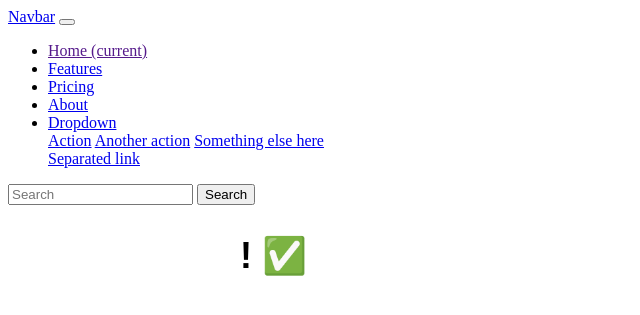
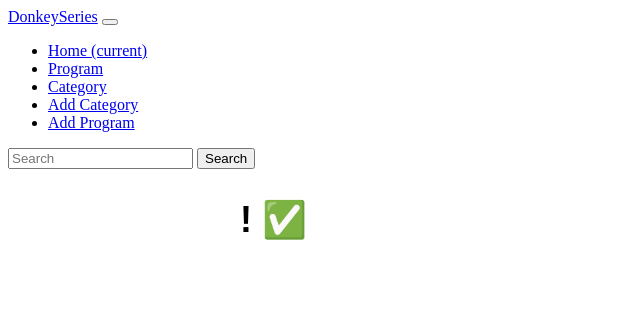
Before and after one commit to Peschard-Francois/DonkeySeries, a Symfony app: template templates/default/index.html.twig in a window 1280 px wide. Shown: the top 315 px of the page, without its empty margins (0-640 px from the left). Run offline with Twig, Linux system fonts and the light colour scheme; the template is opened without the code that fills it, so the values that code supplies are empty; some libraries are stand-ins or nearby versions.

Commit message:
Challenge10

```diff
--- a/templates/_navbar.html.twig
+++ b/templates/_navbar.html.twig
@@ -1,35 +1,29 @@
 <nav class="navbar navbar-expand-lg navbar-dark bg-primary">
     <div class="container-fluid">
-        <a class="navbar-brand" href="#">Navbar</a>
+        <a class="navbar-brand" href="/">DonkeySeries</a>
         <button class="navbar-toggler" type="button" data-bs-toggle="collapse" data-bs-target="#navbarColor01" aria-controls="navbarColor01" aria-expanded="false" aria-label="Toggle navigation">
             <span class="navbar-toggler-icon"></span>
         </button>
         <div class="collapse navbar-collapse" id="navbarColor01">
             <ul class="navbar-nav me-auto">
                 <li class="nav-item">
-                    <a class="nav-link active" href="">Home
+                    <a class="nav-link active" href="/">Home
                         <span class="visually-hidden">(current)</span>
                     </a>
                 </li>
                 <li class="nav-item">
-                    <a class="nav-link" href="#">Features</a>
+                    <a class="nav-link active" href="https://localhost:8001/program/">Program</a>
                 </li>
                 <li class="nav-item">
-                    <a class="nav-link" href="#">Pricing</a>
+                    <a class="nav-link active" href="https://localhost:8001/category/">Category</a>
                 </li>
                 <li class="nav-item">
-                    <a class="nav-link" href="#">About</a>
+                    <a class="nav-link active" href="https://localhost:8001/category/new">Add Category</a>
                 </li>
-                <li class="nav-item dropdown">
-                    <a class="nav-link dropdown-toggle" data-bs-toggle="dropdown" href="#" role="button" aria-haspopup="true" aria-expanded="false">Dropdown</a>
-                    <div class="dropdown-menu">
-                        <a class="dropdown-item" href="#">Action</a>
-                        <a class="dropdown-item" href="#">Another action</a>
-                        <a class="dropdown-item" href="#">Something else here</a>
-                        <div class="dropdown-divider"></div>
-                        <a class="dropdown-item" href="#">Separated link</a>
-                    </div>
+                <li class="nav-item">
+                    <a class="nav-link active" href="https://localhost:8001/program/new">Add Program</a>
                 </li>
+
             </ul>
             <form class="d-flex">
                 <input class="form-control me-sm-2" type="text" placeholder="Search">
```
Also changed, not shown: src/Controller/CategoryController.php (+31 -0 lines), src/Controller/ProgramController.php (+32 -0 lines), src/Form/CategoryType.php (added, +26 -0 lines), src/Form/ProgramType.php (added, +32 -0 lines), templates/category/new.html.twig (added, +7 -0 lines), templates/program/new.html.twig (added, +7 -0 lines), 1 other file.
